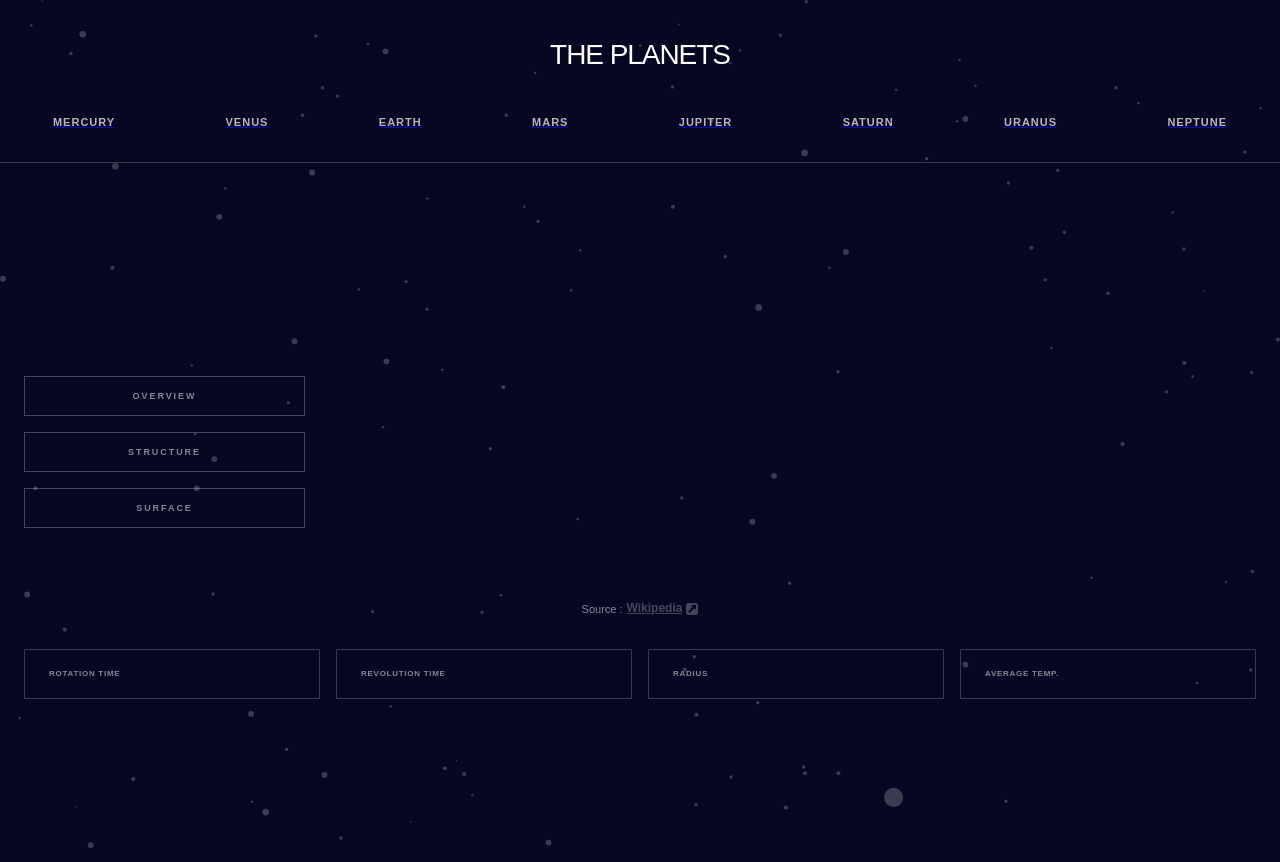
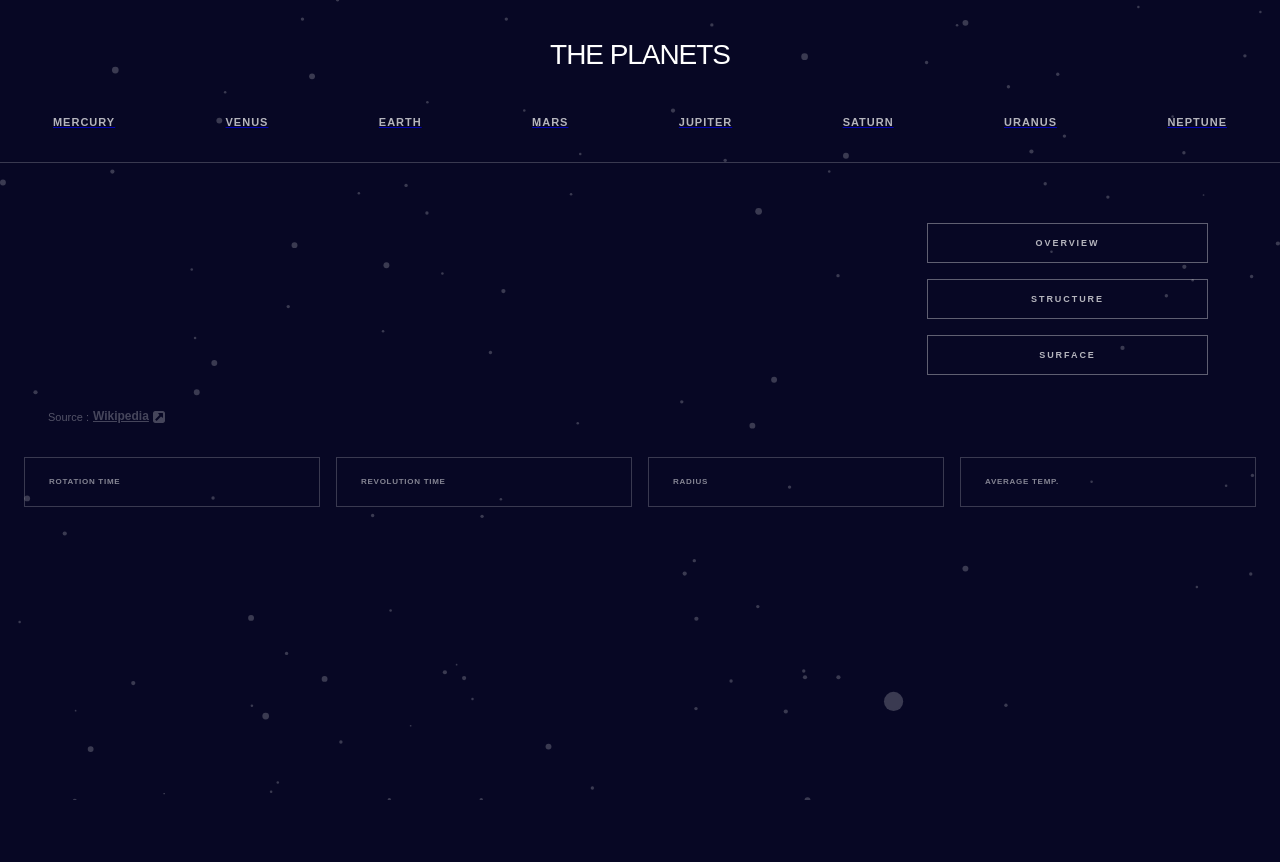
Before and after one commit to LevaniMesxia23/Planets-fact-site, a React (Vite) app: page /1 in a window 1280 px wide. After the commit the page ends 800 px from the top, so only its background shows below. Built offline with nearby package versions, Linux system fonts and the light colour scheme.

Commit message:
added Tablet responsive

```diff
--- a/src/components/Header.tsx
+++ b/src/components/Header.tsx
@@ -146,7 +146,7 @@ const Container = styled.div<ContainerProps>`
   .ul-2 {
     display: none;
   }
-  @media (min-width: 768px) {
+  @media (min-width: 797px) {
     .header-box {
       display: flex;
       flex-direction: column;
--- a/src/components/Planets.tsx
+++ b/src/components/Planets.tsx
@@ -1,6 +1,6 @@
 import React from "react";
 import { useParams } from "react-router-dom";
-import styled from "styled-components";
+import styled, { keyframes } from "styled-components";
 import data from "../../starter-code/data.json";
 import { useState } from "react";
 import { useContext } from "react";
@@ -61,17 +61,17 @@ export default function Planets() {
 
   const handleOverview = () => {
     setImages("overview");
-    setOpacity(opacity)
+    setOpacity(opacity);
   };
 
   const handleStructure = () => {
     setImages("structure");
-    setOpacity(!opacity)
+    setOpacity(opacity);
   };
 
   const handleGeology = () => {
     setImages("geology");
-    setOpacity(!opacity)
+    setOpacity(opacity);
   };
 
   // if (window.innerWidth <= 786) {
@@ -82,13 +82,11 @@ export default function Planets() {
     opacity: boolean;
   }
 
-
   const [opacity, setOpacity] = useState(true);
-
 
   return (
     <>
-      <Container color={planet?.design.color}>
+      <Container color={planet?.design.color} opacity={opacity}>
         <div className="couple-div">
           <div className="header-box">
             <span onClick={handleOverview}>OVERVIEW</span>
@@ -176,10 +174,17 @@ export default function Planets() {
     </>
   );
 }
+const fadeIn = keyframes`
+  from {
+    opacity: 0;
+  }
+  to {
+    opacity: 1;
+  }
+`;
 
 const Container = styled.div`
-
-.couple-div{
+  .couple-div {
     display: flex;
     flex-direction: column;
   }
@@ -219,7 +224,7 @@ const Container = styled.div`
     }
     span:hover::after,
     span:focus::after {
-      opacity: 1;
+      opacity: 0.7;
     }
   }
 
@@ -247,6 +252,7 @@ const Container = styled.div`
       font-style: normal;
       font-weight: 400;
       line-height: 200%;
+      opacity: 0.6;
     }
 
     div {
@@ -273,9 +279,13 @@ const Container = styled.div`
     }
   }
 
-  @media (min-width: 768px) {
-
-.couple-div{
+  @media (min-width: 797px) {
+    .planet-info {
+      width: 50%;
+      padding-left: 3rem;
+      align-items: start;
+    }
+    .couple-div {
       display: flex;
       flex-direction: column-reverse;
     }
@@ -283,25 +293,35 @@ const Container = styled.div`
       flex-direction: column;
       border-bottom: none;
       gap: 1rem;
+      position: absolute;
+      bottom: 7rem;
+      right: 3rem;
       span {
         width: 17.5625rem;
         height: 2.5rem;
         flex-shrink: 0;
-        background-color: ${(props) => props.color};
+        background-color: transparent;
         display: flex;
         align-items: center;
         justify-content: center;
         border: 1px solid rgba(255, 255, 255, 0.5);
-        opacity: 0.5;
+        opacity: 0.7;
       }
+      span:nth-child(1){
+        background-color: ${(props) => props.color};
+      }
+      span:hover{
+        background-color: ${(props) => props.color};
+      }
+
 
       span:hover::after,
       span:focus::after {
         opacity: 0;
       }
-
-      span:hover {
-        opacity: 1;
+      span:hover,
+      span:focus {
+        opacity: ${(props) => (props.opacity ? "1" : "0.2")};
       }
     }
   }
@@ -320,6 +340,9 @@ const ImageBox = styled.div`
     flex-shrink: 0;
     position: absolute;
     top: ${(props) => props.surface};
+  }
+  img {
+    animation: ${fadeIn} 1s ease-in-out;
   }
 `;
 
@@ -362,7 +385,7 @@ const BottomBox = styled.div`
       text-transform: uppercase;
     }
   }
-  @media (min-width: 768px) {
+  @media (min-width: 797px) {
     flex-direction: row;
     margin-bottom: 0;
     div {
```
Lines whose indentation alone changed are shown as unchanged.
